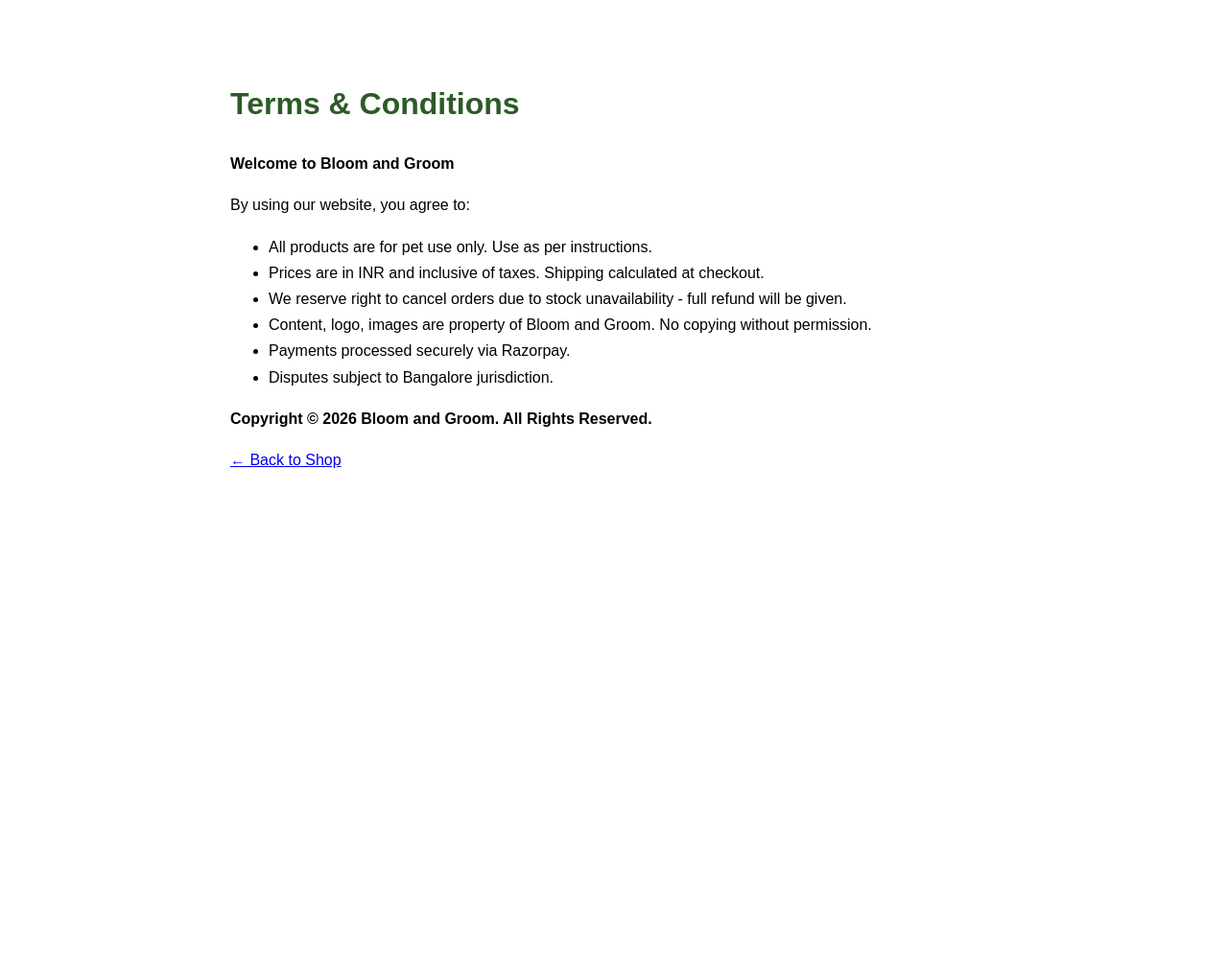
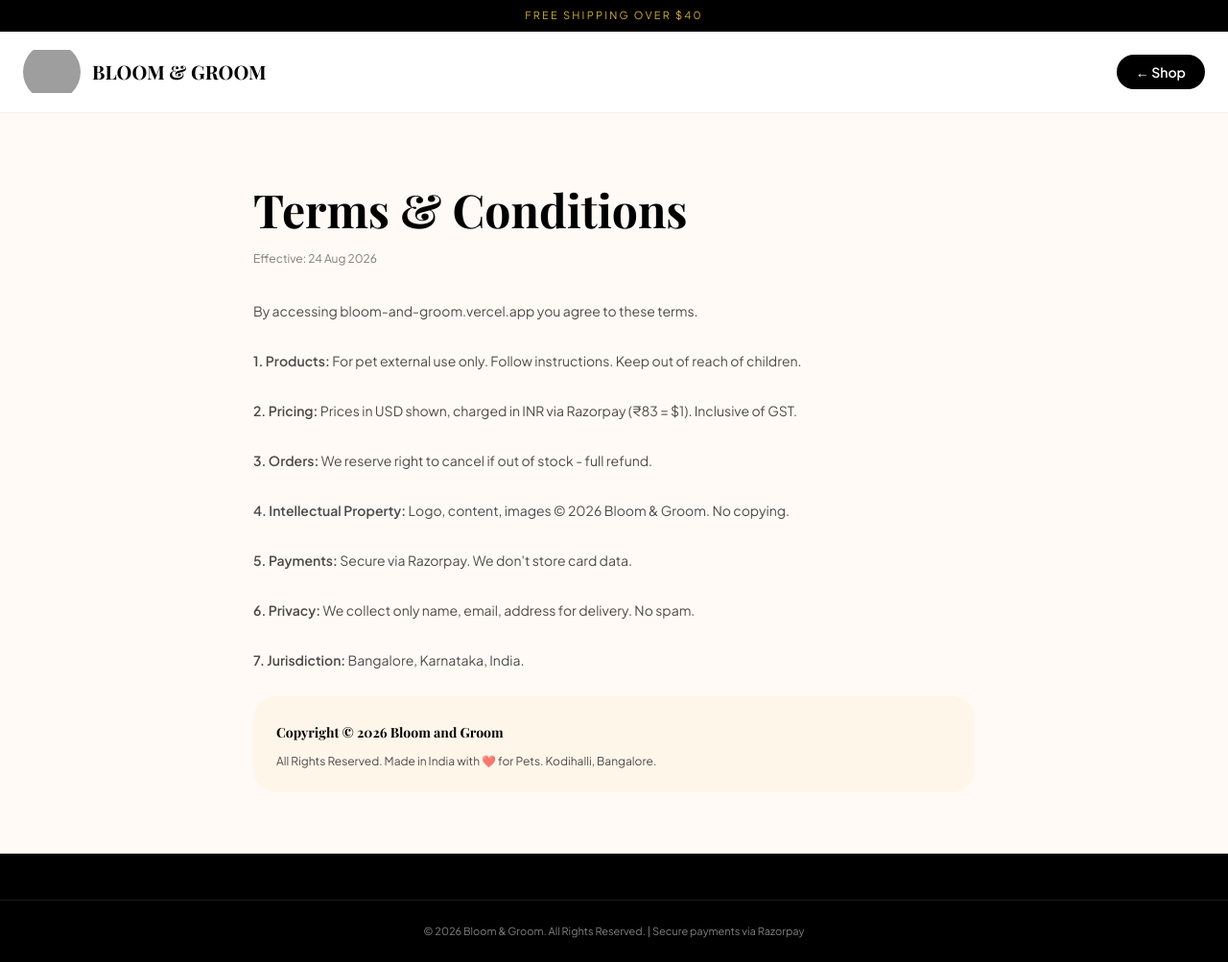
Before and after one commit to styleexpreskodihalli-del/Bloom-and-Groom, a plain HTML site: page terms.html in a window 1280 px wide. Shown: the whole page at 96% size. Before the commit the page ends 800 px from the top, so only its background shows below. Drawn offline with nearby package versions, Linux system fonts and the light colour scheme; grey boxes are pictures that could not be loaded.

Commit message:
Update terms.html

```diff
--- a/terms.html
+++ b/terms.html
@@ -1,14 +1,7 @@
-<!DOCTYPE html><html><head><meta charset="utf-8"><meta name="viewport" content="width=device-width"><title>Terms & Conditions - Bloom and Groom</title><style>body{font-family:Arial;max-width:800px;margin:40px auto;padding:20px;line-height:1.7}h1{color:#2d5a27}</style></head><body>
-<h1>Terms & Conditions</h1>
-<p><b>Welcome to Bloom and Groom</b></p>
-<p>By using our website, you agree to:</p>
-<ul>
-<li>All products are for pet use only. Use as per instructions.</li>
-<li>Prices are in INR and inclusive of taxes. Shipping calculated at checkout.</li>
-<li>We reserve right to cancel orders due to stock unavailability - full refund will be given.</li>
-<li>Content, logo, images are property of Bloom and Groom. No copying without permission.</li>
-<li>Payments processed securely via Razorpay.</li>
-<li>Disputes subject to Bangalore jurisdiction.</li>
-</ul>
-<p><b>Copyright © 2026 Bloom and Groom. All Rights Reserved.</b></p>
-<a href="/">← Back to Shop</a></body></html>
+<!DOCTYPE html>
+<html lang="en"><head><meta charset="UTF-8"><meta name="viewport" content="width=device-width, initial-scale=1"><title>Terms & Conditions - Bloom & Groom</title><link href="https://fonts.googleapis.com/css2?family=Playfair+Display:wght@700&family=Plus+Jakarta+Sans:wght@400;600&display=swap" rel="stylesheet"><script src="https://cdn.tailwindcss.com"></script><style>body{font-family:'Plus Jakarta Sans',sans-serif;background:#fffaf5}.serif{font-family:'Playfair Display',serif}</style></head><body>
+<div class="bg-black text-[#D4AF37] text-center py-2 text-[11px] tracking-[0.2em]">FREE SHIPPING OVER $40</div>
+<nav class="sticky top-0 z-50 bg-white border-b border-black/5"><div class="max-w-[1440px] mx-auto px-6 py-3 flex justify-between items-center"><a href="/" class="flex items-center gap-3"><img src="logo.jpg" style="height:60px;width:60px;border-radius:50%;object-fit:contain;mix-blend-mode:multiply"><div><p class="serif text-[20px] font-bold leading-none">BLOOM & GROOM</p></div></a><a href="/" class="bg-black text-white px-5 py-2 rounded-full text-sm font-bold">← Shop</a></div></nav>
+<section class="max-w-[800px] mx-auto px-6 py-16"><h1 class="serif text-[48px] font-bold">Terms & Conditions</h1><p class="text-xs text-black/50 mt-2">Effective: 24 Aug 2026</p><div class="mt-8 space-y-6 text-[14px] leading-7 text-black/70"><p>By accessing bloom-and-groom.vercel.app you agree to these terms.</p><p><b>1. Products:</b> For pet external use only. Follow instructions. Keep out of reach of children.</p><p><b>2. Pricing:</b> Prices in USD shown, charged in INR via Razorpay (₹83 = $1). Inclusive of GST.</p><p><b>3. Orders:</b> We reserve right to cancel if out of stock - full refund.</p><p><b>4. Intellectual Property:</b> Logo, content, images © 2026 Bloom & Groom. No copying.</p><p><b>5. Payments:</b> Secure via Razorpay. We don't store card data.</p><p><b>6. Privacy:</b> We collect only name, email, address for delivery. No spam.</p><p><b>7. Jurisdiction:</b> Bangalore, Karnataka, India.</p><div class="bg-[#fff6ea] rounded-[24px] p-6 mt-8"><p class="serif font-bold text-black">Copyright © 2026 Bloom and Groom</p><p class="text-xs mt-2">All Rights Reserved. Made in India with ❤️ for Pets. Kodihalli, Bangalore.</p></div></div></section>
+<footer class="bg-black text-white pt-12 pb-6"><div class="max-w-[1440px] mx-auto px-6 text-center border-t border-white/10 pt-6"><p class="text-[11px] text-white/50">© 2026 Bloom & Groom. All Rights Reserved. | Secure payments via Razorpay</p></div></footer>
+</body></html>
```
